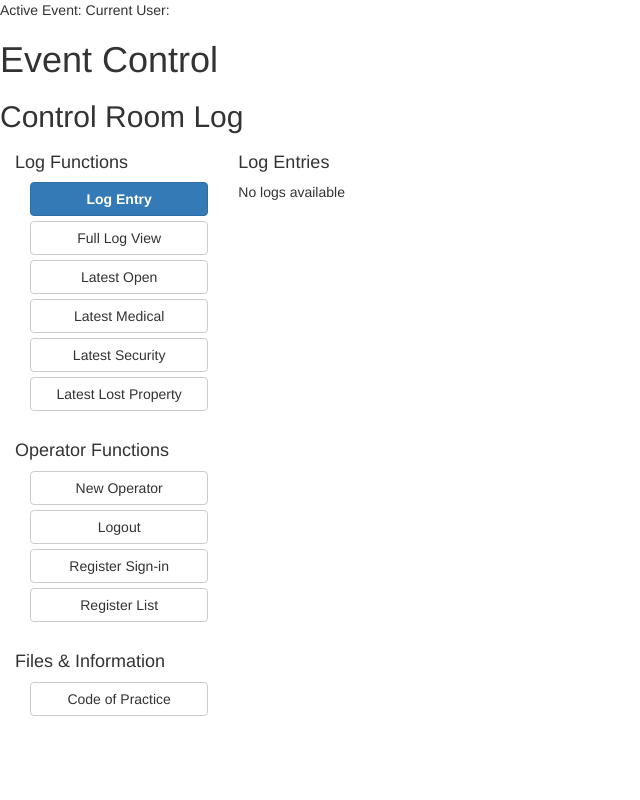
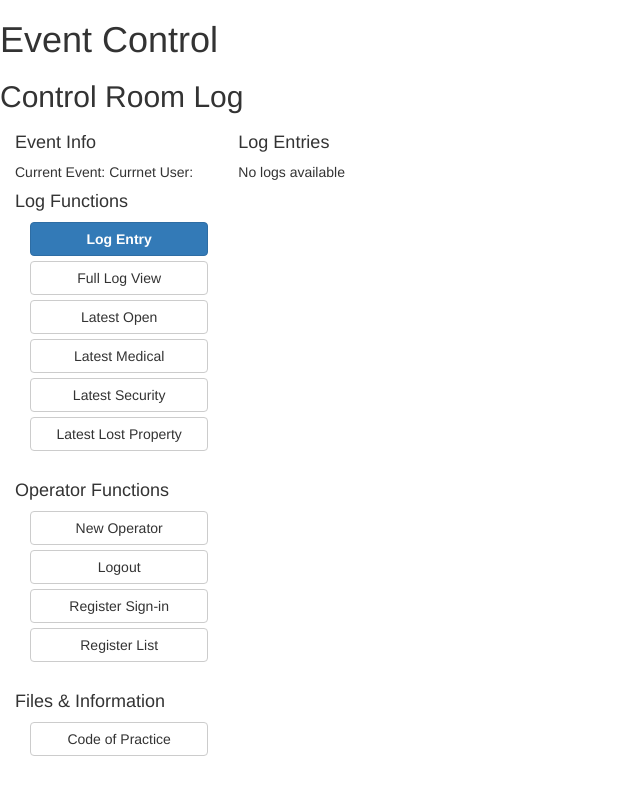
Before and after one commit to bartleyni/eventcontrol, a Symfony app: template app/Resources/views/log.html.twig in a window 1280 px wide. Shown: the whole page, without its empty margins (0-640 px from the left). Run offline with Twig, Linux system fonts and the light colour scheme; the template is opened without the code that fills it, so the values that code supplies are empty; some libraries are stand-ins or nearby versions.

Commit message:
Adding current event and current user

```diff
--- a/app/Resources/views/CtrLogBase.html.twig
+++ b/app/Resources/views/CtrLogBase.html.twig
@@ -3,8 +3,6 @@
     <head>
         <meta charset="UTF-8" />
         <title>{% block title %}Control Room Logging{% endblock %}</title>
-        Active Event:
-        Current User:
         {% block stylesheets %}{% endblock %}
         {% block javascripts %}{% endblock %}
         <link rel="icon" type="image/x-icon" href="{{ asset('favicon.ico') }}" />
--- a/app/Resources/views/sidebar.twig
+++ b/app/Resources/views/sidebar.twig
@@ -1,3 +1,9 @@
+<div class="row">
+    <h4>Event Info</h4>
+    Current Event:
+    Currnet User:
+</div>
+
 <div class="row">
     <h4>Log Functions</h4>
 </div>
```
